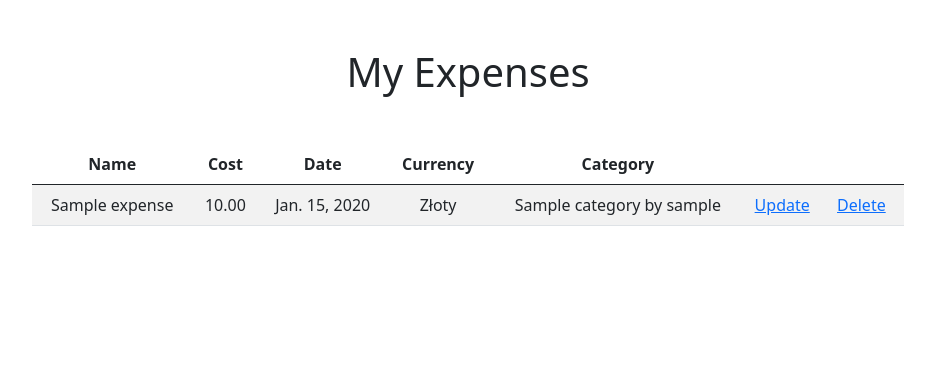
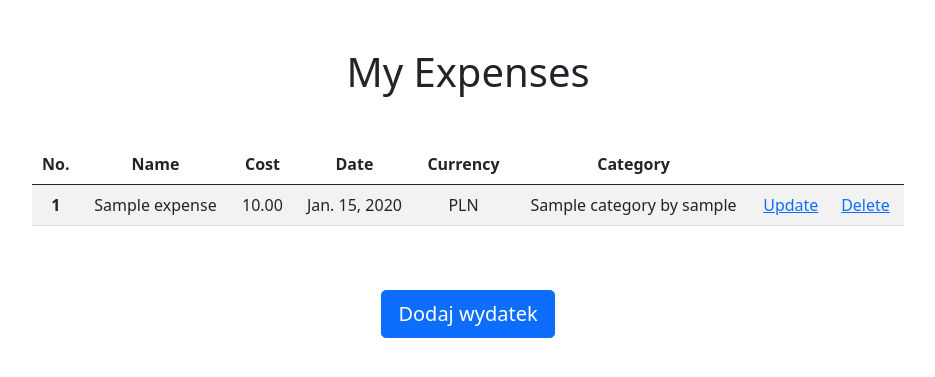
Before and after one commit to ITFutureManiacs/KnowYourMoney, a Django app: page /expense/view/ in a window 1280 px wide. Shown: the part 56-433 px from the top of the page, without its empty margins (172-1107 px from the left). Run offline with Django 3.2, Linux system fonts and the light colour scheme; a user stored in the database is signed in; data comes from the database, SQL or seed files in the repository; tables that the repository leaves empty hold one stand-in row (values such as "Sample post").

Commit message:
added column with numbers, add button, changed currency display atrr

```diff
--- a/budget_manager/templates/expenses_list.html
+++ b/budget_manager/templates/expenses_list.html
@@ -14,7 +14,7 @@
         <table class="table table-striped mt-5">
             <thead>
                 <tr>
-                    {% comment %} <th>#</th> {% endcomment %}
+                    <th class="text-center" scope="col">No.</th>
                     <th class="text-center" scope="col">Name</th>
                     <th class="text-center" scope="col">Cost</th>
                     <th class="text-center" scope="col">Date</th>
@@ -28,13 +28,13 @@
 
                 {% for expense in expense_list %}
                 <tr>
-                    {% comment %} <th scope="row">{{forloop.counter}}</th> {% endcomment %}
+                    <th class="text-center" scope="row">{{forloop.counter}}</th>
 {#                    <td class="ml-5"><a href="{% url 'films:film_detail' expense.id %}">{{expense.name}}</a></td>#}
 {#                    tworzy połączenie z detailview#}
                     <td class="text-center">{{expense.name}}</td>
                     <td class="text-center">{{expense.cost}}</td>
                     <td class="text-center">{{expense.expense_date}}</td>
-                    <td class="text-center">{{expense.currency}}</td>
+                    <td class="text-center">{{expense.currency.currency_code}}</td>
                     <td class="text-center">{{expense.category}}</td>
                     <td><a href="{% url 'expense-update' expense.id %} ">Update</a></td>
                     <td><a href="{% url 'expense-delete' expense.id %}">Delete</a></td>
@@ -44,7 +44,7 @@
             </tbody>
         </table>
         <div class="d-flex justify-content-center">
-{#            <a href="{% url 'films:film_create' %}" class="d-block btn btn-primary btn-lg my-5">Add New</a>#}
+            <a href="{% url 'expense-create' %}" class="d-block btn btn-primary btn-lg my-5">Dodaj wydatek</a>
         </div>
     </div>
 
```
